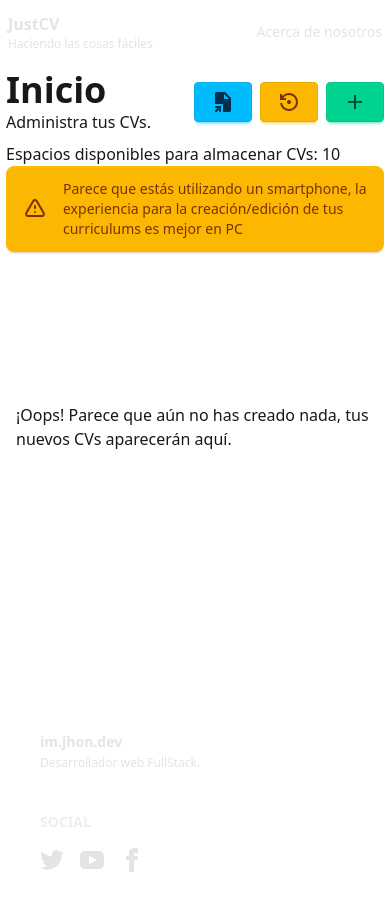
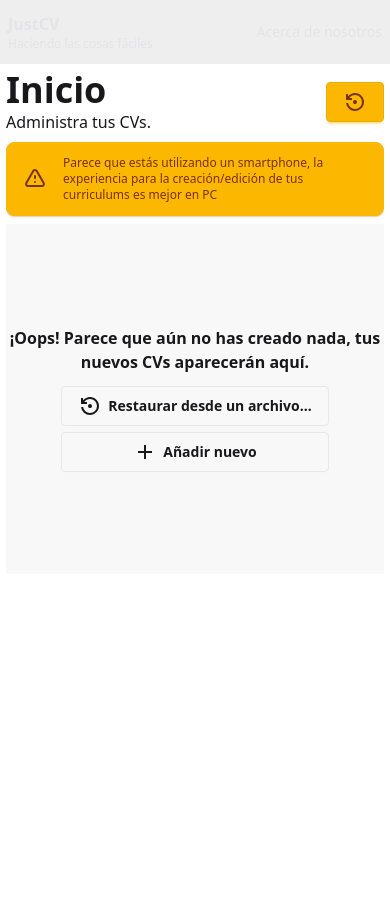
Before and after one commit to JhonCODEOWO/JustCV, a React (Vite) app: page /home in a window 390 px wide. After the commit the page ends 844 px from the top, so only its background shows below. Built offline with nearby package versions, Linux system fonts and the light colour scheme.

Commit message:
refactor: Some style and structure changes applied.

```diff
--- a/src/CV/components/CreateCvForm/CreateCvForm.component.tsx
+++ b/src/CV/components/CreateCvForm/CreateCvForm.component.tsx
@@ -217,7 +217,7 @@ function CreateCvForm({cv, id}: CreateCvFormProps) {
     }
 
     return (
-        <form className="flex gap-y-6 justify-center" onSubmit={onSubmit}>
+        <form className="flex gap-y-6 justify-center items-center lg:h-[calc(100dvh-64px)]" onSubmit={onSubmit}>
             <div
                 className={`
                         gap-x-4 gap-y-2 lg:grid lg:grid-cols-3 md:w-[65%] md:h-125 relative
--- a/src/CV/pages/ListCvComponentPage.component.tsx
+++ b/src/CV/pages/ListCvComponentPage.component.tsx
@@ -95,6 +95,7 @@ function ListCvComponentPage() {
 
     const handleOnCloseModalBackup = () => {
         reset();
+        setShowBackupModal(false);
     }
 
     const handleOnAcceptModalRestore = async () => {
@@ -111,7 +112,7 @@ function ListCvComponentPage() {
     }
 
     return (
-        <main className="p-1.5 w-full md:p-5 md:w-[75%] relative mx-auto">
+        <main className="p-1.5 w-full md:p-5 md:w-[95%] lg:w-[75%] relative mx-auto">
             <ModalComponent
                 onAccept={handleOnAcceptModalBackup}
                 show={showBackupModal}
@@ -143,8 +144,10 @@ function ListCvComponentPage() {
             </ModalComponent>
             <HeaderWithContentComponent className="mb-2" level={2} content="Administra tus CVs." title="Inicio">
                 <div className="flex gap-x-2">
+                    {
+                        cvs.length > 0 &&
                         <button
-                        className="btn btn-info tooltip tooltip-bottom"
+                            className="btn btn-info tooltip tooltip-left"
                             data-tip="Exportar CVs a archivo JSON."
                             onClick={() => setShowBackupModal(true)}
                         >
@@ -153,8 +156,10 @@ function ListCvComponentPage() {
                                 <path fill="currentColor" d="m5.05 22.375l-1.4-1.425L6.6 18H4.35v-2H10v5.65H8v-2.225zM12 22v-8H4V4q0-.825.588-1.412T6 2h8l6 6v12q0 .825-.587 1.413T18 22zm1-13h5l-5-5l5 5l-5-5z" />
                             </svg>
                         </button>
+                    }
+
                     <button
-                        className="btn btn-warning tooltip tooltip-bottom"
+                        className="btn btn-warning tooltip tooltip-left"
                         data-tip="Restaurar a partir de un backup"
                         onClick={() => setShowRestoreModal(true)}
                     >
@@ -163,27 +168,28 @@ function ListCvComponentPage() {
                             <path fill="currentColor" d="M12 14q-.825 0-1.412-.587T10 12t.588-1.412T12 10t1.413.588T14 12t-.587 1.413T12 14m0 7q-3.475 0-6.025-2.287T3.05 13H5.1q.35 2.6 2.313 4.3T12 19q2.925 0 4.963-2.037T19 12t-2.037-4.962T12 5q-1.725 0-3.225.8T6.25 8H9v2H3V4h2v2.35q1.275-1.6 3.113-2.475T12 3q1.875 0 3.513.713t2.85 1.924t1.925 2.85T21 12t-.712 3.513t-1.925 2.85t-2.85 1.925T12 21" />
                         </svg>
                     </button>
-                    <button className="rounded btn btn-success" onClick={onAddButton}>
-                        <svg xmlns="http://www.w3.org/2000/svg" width="24" height="24" viewBox="0 0 24 24"><path fill="currentColor" d="M11 13H5v-2h6V5h2v6h6v2h-6v6h-2z"/></svg>
-                    </button>
                 </div>
             </HeaderWithContentComponent>
-            <div>Espacios disponibles para almacenar CVs: {itemsLeft}</div>
             {deviceType === 'smartphone'
                 &&
                 <div role="alert" className="alert alert-warning">
                     <svg xmlns="http://www.w3.org/2000/svg" className="h-6 w-6 shrink-0 stroke-current" fill="none" viewBox="0 0 24 24">
                         <path strokeLinecap="round" strokeLinejoin="round" strokeWidth="2" d="M12 9v2m0 4h.01m-6.938 4h13.856c1.54 0 2.502-1.667 1.732-3L13.732 4c-.77-1.333-2.694-1.333-3.464 0L3.34 16c-.77 1.333.192 3 1.732 3z" />
                     </svg>
-                    <span>Parece que estás utilizando un smartphone, la experiencia para la creación/edición de tus curriculums es mejor en PC</span>
+                    <span className="text-xs">Parece que estás utilizando un smartphone, la experiencia para la creación/edición de tus curriculums es mejor en PC</span>
                 </div>
             }
-            <div className="h-87.5 overflow-y-auto rounded relative">
+            <div className="relative w-full mt-2">
                 {
                     cvs.length > 0
                     ?
-                    cvs.map((cvElement, index) =>
-                        <div key={cvElement.id} >
+                    <div className="rounded-lg bg-base-200 overflow-hidden">
+                        <div className="text-center w-full py-3 bg-base-300">
+                            <p className="font-bold">Cvs creados</p>
+                        </div>
+                        <div className="h-[calc(100dvh-340px)] overflow-y-auto px-1.5 flex flex-col gap-y-2">
+                            {cvs.map((cvElement, index) =>
+                                <div key={cvElement.id} className="first:mt-2">
                                     <CvElementComponent
                                     element={cvElement}
                                     index={index}
@@ -192,10 +198,30 @@ function ListCvComponentPage() {
                                     onUpdateCv={handleUpdateFormatButton}
                                     />
                                 </div>
-                    )
+                            )}
+                            <button className="btn btn-soft btn-success w-full mt-1.5" onClick={onAddButton}>
+                                <svg xmlns="http://www.w3.org/2000/svg" width="24" height="24" viewBox="0 0 24 24"><path fill="currentColor" d="M11 13H5v-2h6V5h2v6h6v2h-6v6h-2z"/></svg>
+                                Añadir nuevo
+                            </button>
+                        </div>
+                        <p className="text-sm p-1.5 bg-base-300">Espacios restantes: {itemsLeft}</p>
+                    </div>
                     :
-                    <section className="absolute h-full flex items-center justify-center p-2.5">
-                        <p>¡Oops! Parece que aún no has creado nada, tus nuevos CVs aparecerán aquí.</p>
+                    <section className="min-h-87.5 flex flex-col gap-y-3 items-center justify-center bg-base-200">
+                        <p className="text-center font-semibold">¡Oops! Parece que aún no has creado nada, tus nuevos CVs aparecerán aquí.</p>
+                        <div className="flex flex-col gap-y-1.5 justify-between text-sm">
+                            <button className="btn" onClick={() => setShowRestoreModal(true)}>
+                                <svg xmlns="http://www.w3.org/2000/svg" width="24" height="24" viewBox="0 0 24 24">
+                                    <path d="M0 0h24v24H0z" fill="none" />
+                                    <path fill="currentColor" d="M12 14q-.825 0-1.412-.587T10 12t.588-1.412T12 10t1.413.588T14 12t-.587 1.413T12 14m0 7q-3.475 0-6.025-2.287T3.05 13H5.1q.35 2.6 2.313 4.3T12 19q2.925 0 4.963-2.037T19 12t-2.037-4.962T12 5q-1.725 0-3.225.8T6.25 8H9v2H3V4h2v2.35q1.275-1.6 3.113-2.475T12 3q1.875 0 3.513.713t2.85 1.924t1.925 2.85T21 12t-.712 3.513t-1.925 2.85t-2.85 1.925T12 21" />
+                                </svg>
+                                Restaurar desde un archivo...
+                            </button>
+                            <button className="btn" onClick={onAddButton}>
+                                    <svg xmlns="http://www.w3.org/2000/svg" width="24" height="24" viewBox="0 0 24 24"><path fill="currentColor" d="M11 13H5v-2h6V5h2v6h6v2h-6v6h-2z"/></svg>
+                                    Añadir nuevo
+                            </button>
+                        </div>
                     </section>
                 }
             </div>
--- a/src/layouts/MainLayoutComponent/MainLayout.component.tsx
+++ b/src/layouts/MainLayoutComponent/MainLayout.component.tsx
@@ -1,11 +1,10 @@
 import { Link, Outlet } from "react-router-dom";
-import FooterComponent from "../../shared/components/FooterComponent/FooterComponent.component";
 import NotificationsListComponent from "../../notifications/components/NotificationsList.component";
 
 function MainLayoutComponent() {
     return (
         <div className="h-screen">
-            <div className="navbar justify-between bg-base-100 text-neutral-content">
+            <div className="navbar justify-between bg-base-300 text-neutral-content">
                 <Link to={''} className="flex flex-col">
                     <p className="text-base font-bold">JustCV</p>
                     <p className="text-xs">Haciendo las cosas fáciles</p>
@@ -16,11 +15,10 @@ function MainLayoutComponent() {
                     </Link>
                 </nav>
             </div>
-            <div className="h-[calc(100dvh-64px-160px)] overflow-y-auto">
+            <div className="h-[calc(100dvh-64px)] overflow-y-auto">
                 <Outlet/>
             </div>
             <NotificationsListComponent/>
-            <FooterComponent/>
         </div>
     );
 }
```
Lines whose indentation alone changed are shown as unchanged.
